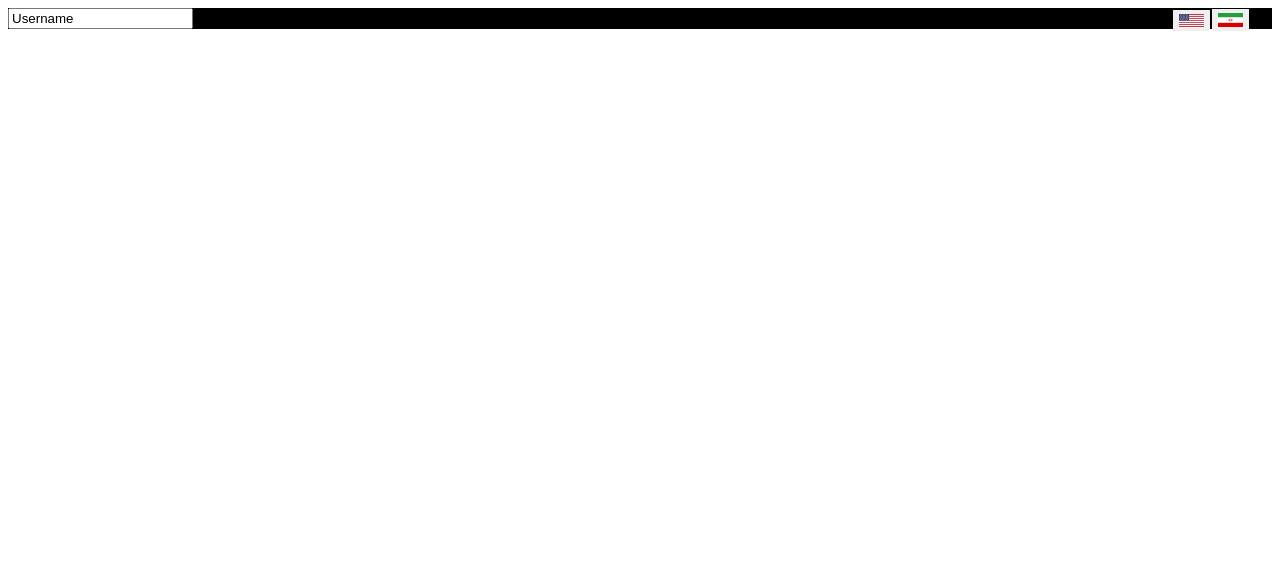
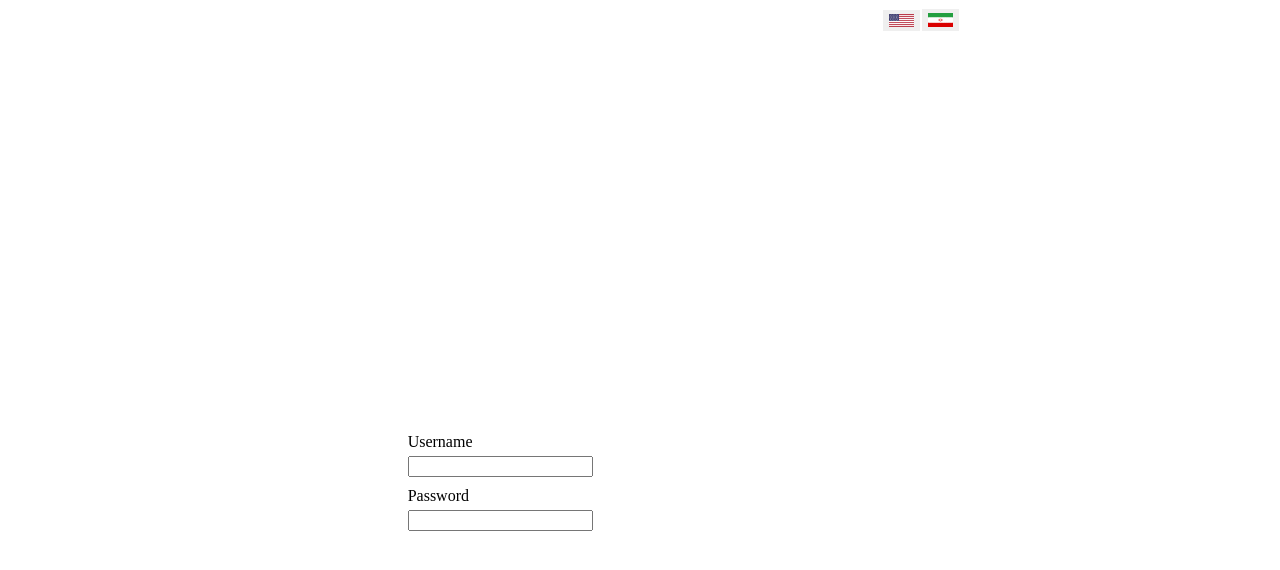
Before and after one commit to madeinlobby/Mafia_Frontend, a React app: page / in a window 1280 px wide. Built offline with nearby package versions, Linux system fonts and the light colour scheme.

Commit message:
Basic form has been designed

```diff
--- a/package.json
+++ b/package.json
@@ -30,5 +30,8 @@
       "last 1 firefox version",
       "last 1 safari version"
     ]
+  },
+  "devDependencies": {
+    "prop-types": "^15.7.2"
   }
 }
--- a/src/components/components.css
+++ b/src/components/components.css
@@ -11,6 +11,10 @@
     right: -10px;
     width: 100px;
     height: 120px;
+    grid-column-start: 4;
+    grid-column-end: 4;
+    justify-items: auto;
+    align-self: end;
 
 }
 .flagButton{
@@ -23,3 +27,7 @@
 .flagButton:hover{
     background: rgba(255, 0, 72, 0.6);
 }
+.inputContainer{
+    flex-direction: row;
+    flex: auto;
+}
--- a/src/components/dictionary.js
+++ b/src/components/dictionary.js
@@ -1,36 +1,57 @@
 import React from "react";
-import usImage from '../assets/icons/us.png'
-import faImage from '../assets/icons/fa.png'
-import './components.css'
+import usImage from "../assets/icons/us.png";
+import faImage from "../assets/icons/fa.png";
+import "./components.css";
+
 const englishDictionary = {
-    username:'Username',
-    password:'password',
-    firstName:'First name',
-    lastName:'Last name',
-    email:'E-mail',
-    phoneNumber:'Phone number',
-    alignment:'left'
+  username: "Username",
+  password: "Password",
+  firstName: "First name",
+  lastName: "Last name",
+  email: "E-mail",
+  phoneNumber: "Phone number",
+  alignment: "left",
+};
+const persianDictionary = {
+  username: "نام کاربری",
+  password: "رمز عبور",
+  firstName: "نام",
+  lastName: "نام خانوادگی",
+  email: "پست الکترونیکی",
+  phoneNumber: "شماره موبایل",
+  alignment: "right",
+};
+export default function getWord(key) {
+  if (window.language === "fa") {
+    return persianDictionary[key];
+  } else return englishDictionary[key];
 }
-const persianDictionary = {
-    username:'نام کاربری',
-    password:'رمز عبور',
-    firstName:'نام',
-    lastName:'نام خانوادگی',
-    email:'پست الکترونیکی',
-    phoneNumber:'شماره موبایل',
-    alignment:'right'
+
+export class DictionaryComponent extends React.Component {
+  constructor(props) {
+    super(props);
+    console.log(props.onLangChange);
+    this.state = {
+      onLangChange: props.onLangChange,
+    };
+  }
+
+  render() {
+    return (
+      <div className="container">
+        <button
+          className="flagButton"
+          onClick={() => this.state.onLangChange("en")}
+        >
+          <img className="flag-icon-us" src={usImage} />
+        </button>
+        <button
+          className="flagButton"
+          onClick={() => this.state.onLangChange("fa")}
+        >
+          <img className="flag-icon-us" src={faImage} />
+        </button>
+      </div>
+    );
+  }
 }
-export default function getWord(key) {
-    if (window.language ==='fa')
-        return persianDictionary[key]
-
-    else
-        return englishDictionary[key]
-}
-export class DictionaryComponent extends React.Component{
-
-    render(){return(<div className='container'>
-        <button className='flagButton' onClick={()=>window.language = 'en'}><img className='flag-icon-us' src={usImage}/></button>
-        <button className='flagButton' onClick={()=>window.language = 'fa'}><img className='flag-icon-us' src={faImage}/></button>
-    </div>)}
-}
--- a/src/components/input.js
+++ b/src/components/input.js
@@ -1,34 +1,41 @@
 import React from "react";
-import ReactDom from 'react-dom'
-import PropTypes from 'prop-types'
+import ReactDom from "react-dom";
+import PropTypes from "prop-types";
 import dictionary from "./dictionary";
-export default class TextInput extends React.Component{
+import "./components.css";
+export default class TextInput extends React.Component {
   constructor(props) {
     super(props);
     this.state = {
-            hint:props.hint,
-            text:props.hint,
-            type:props.type
+      hint: props.hint,
+      text: "",
+      type: props.type,
+    };
+    this.handleChange = this.handleChange.bind(this);
   }
-        this.handleChange = this.handleChange.bind(this)
-    }
-    handleChange(event){
-        this.setState({text:event.target.value});
+  handleChange(event) {
+    this.setState({ text: event.target.value });
   }
 
   render() {
     return (
-            <div >
-                <input style={{textAlign:dictionary('alignment')}} type={this.state.type} value={this.state.text} onChange={this.handleChange} />
+      <div className="inputContainer">
+        <div style={{ textAlign: dictionary("alignment") }}>
+          {dictionary(this.state.hint)}
+        </div>
+        <input
+          type={this.state.type}
+          value={this.state.text}
+          onChange={this.handleChange}
+        />
       </div>
     );
   }
-    getValue(){
-        return this.state.text
+  getValue() {
+    return this.state.text;
   }
-
 }
-TextInput.prototypes={
-    hint:PropTypes.string,
-    type:PropTypes.string.isRequired
-}
+TextInput.prototypes = {
+  hint: PropTypes.string,
+  type: PropTypes.string.isRequired,
+};
--- a/src/pages/loginPage.css
+++ b/src/pages/loginPage.css
@@ -1,4 +1,21 @@
 .loginPage {
-    width: 100%;
-    background: black;
+   display: grid;
+    grid-template-columns: 100px auto auto auto;
+    grid-template-rows: auto auto auto auto auto ;
+
 }
+.dictionary{
+
+}
+.loginForm{
+    grid-column-start: 3;
+    grid-column-end: 3;
+    grid-row-start: 2;
+    grid-row-end:5 ;
+
+    display: flex;
+    flex-direction: column;
+}
+.loginForm *{
+    margin:0 0 5px 5px ;
+}
--- a/src/pages/loginPage.js
+++ b/src/pages/loginPage.js
@@ -1,17 +1,42 @@
 import React from "react";
 import TextInput from "../components/input.js";
-import './loginPage.css'
-import dictionary,{DictionaryComponent} from "../components/dictionary";
-export default class LoginPage extends React.Component{
-    constructor(props) {
-        super(props);
-        this.state={language:window.language}
-        window.language=props.language
-    }
-    render() {
-        return(<div className='loginPage'>
-            <DictionaryComponent/>
-            <TextInput type='text' hint={dictionary('username')}/>
-        </div>)
-    }
+import "./loginPage.css";
+import dictionary, { DictionaryComponent } from "../components/dictionary";
+
+export default class LoginPage extends React.Component {
+  constructor(props) {
+    super(props);
+    this.state = { language: window.language };
+    window.language = props.language;
+    this.changeLanguage = this.changeLanguage.bind(this);
+  }
+
+  render() {
+    return (
+      <div className="loginPage">
+        <DictionaryComponent
+          onLangChange={this.changeLanguage}
+          className="dictionary"
+        />
+        <Form />
+      </div>
+    );
+  }
+
+  changeLanguage(lang) {
+    window.language = lang;
+    this.setState({ language: window.language });
+  }
 }
+
+class Form extends React.Component {
+  render() {
+    return (
+      <div className="loginForm">
+        <div style={{ minHeight: "300px" }}></div>
+        <TextInput hint={"username"} type="text" />
+        <TextInput type="password" hint={"password"} />
+      </div>
+    );
+  }
+}
```
Also changed, not shown: 1 other file. Lines whose indentation alone changed are shown as unchanged.
